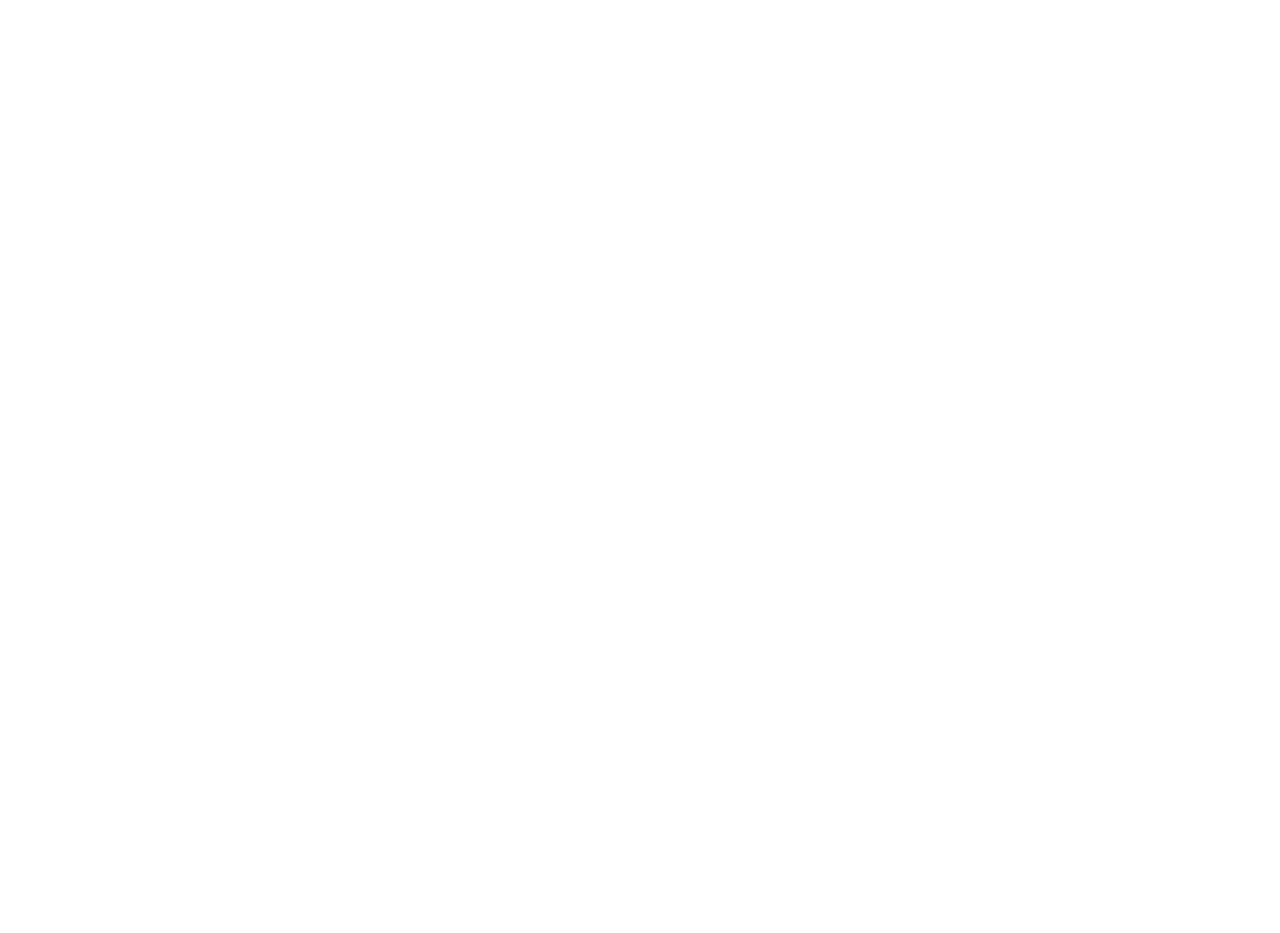
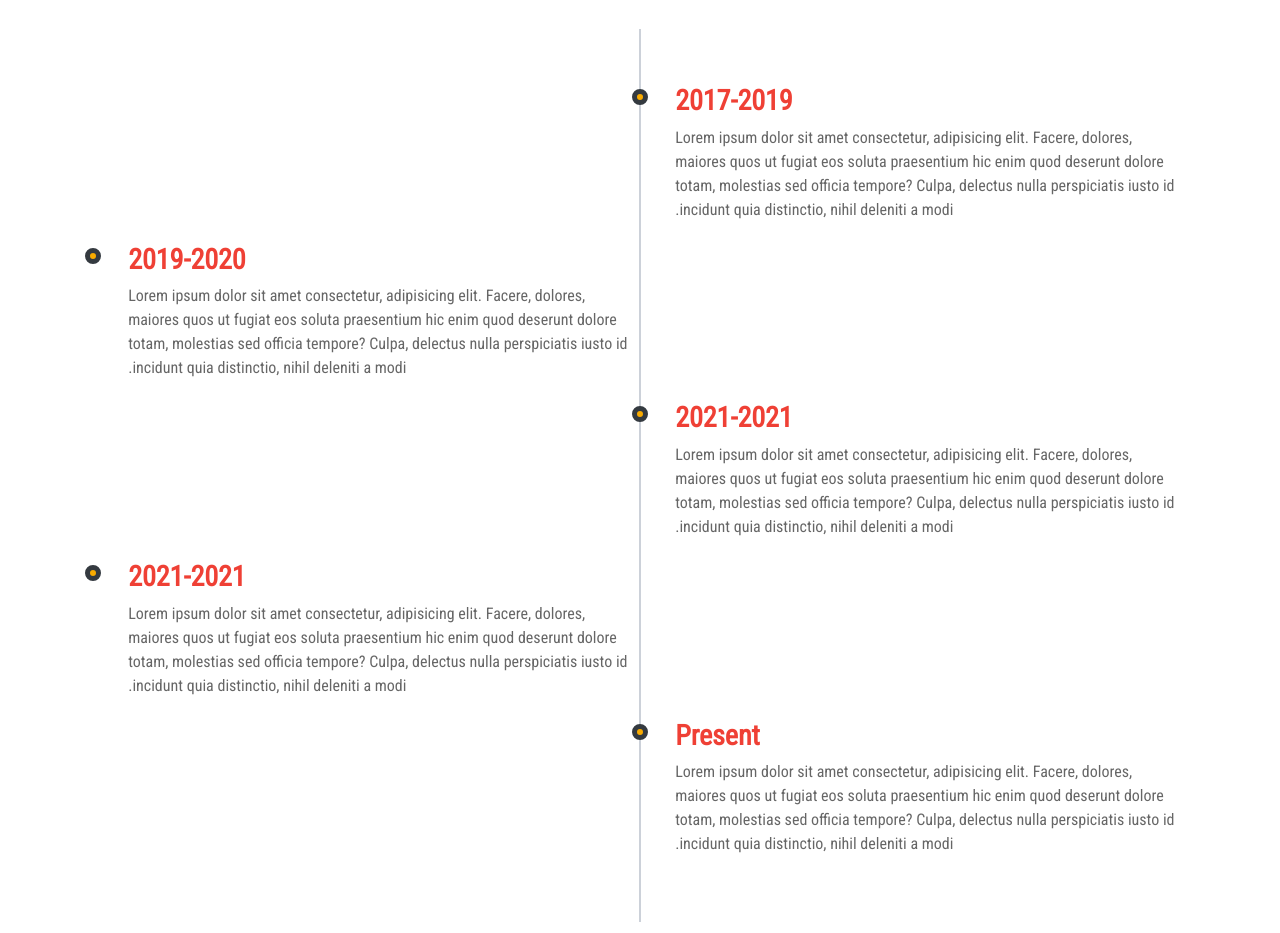
Before and after one commit to theoverse/portfolio-project, a React (Create React App) app: page / in a window 1280 px wide. Shown: the part 1820-2753 px from the top of the page. Before the commit the page ends 1686 px from the top, so only its background shows below. Built offline with nearby package versions, Linux system fonts and the light colour scheme.

Commit message:
Experience completed

```diff
--- a/src/App.css
+++ b/src/App.css
@@ -7,6 +7,8 @@
 :root {
   --primary-white: #ffffff;
   --primary-light-grey: #f4f4f4;
+  --primary-grey: #ccd1d9;
+  --primary-dark-grey: #666666;
   --primary-orange: #f9ab00;
   --primary-dark: rgb(52, 58, 64);
   --primary-red: #ef4035;
@@ -160,7 +162,7 @@
   }
 }
 
-/************************** Interests ****************************/
+/************************** INTERESTS ****************************/
 .interests {
   text-align: center;
   padding-bottom: 2rem;
@@ -214,3 +216,89 @@
 .interests .box:hover p {
   color: var(--primary-white);
 }
+
+/************************* EXPERIENCE *****************************/
+.experience {
+  padding: 0.7rem;
+}
+
+.experience-wrapper {
+  position: relative;
+  padding: 3.125rem 0;
+  overflow: hidden;
+}
+
+.experience h1 {
+  text-transform: uppercase;
+  color: var(--primary-orange);
+}
+.experience-wrapper::before {
+  position: absolute;
+  content: "";
+  top: 0;
+  left: 50%;
+  margin-left: -0.0625rem;
+  width: 0.125rem;
+  height: 100%;
+  background: var(--primary-grey);
+  z-index: 1;
+}
+
+.timeline-block {
+  width: calc(50% + 0.5rem);
+  display: flex;
+  justify-content: space-between;
+  clear: both;
+}
+
+.timeline-block-right {
+  float: right;
+}
+
+.timeline-block-left {
+  float: left;
+  direction: ltr;
+}
+
+.marker {
+  width: 1rem;
+  height: 1rem;
+  border-radius: 50%;
+  border: 0.3125rem solid var(--primary-dark);
+  background: var(--primary-orange);
+  margin-top: 0.625rem;
+  z-index: 3;
+}
+
+.timeline-content {
+  width: 95%;
+  padding: 0 0.9375rem;
+  color: var(--primary-dark-grey);
+  direction: rtl;
+}
+
+.timeline-content h3 {
+  margin-top: 0.3125rem;
+  color: var(--primary-red);
+  font-weight: 900;
+}
+
+/*-------------------------- MEDIA ---------------------------*/
+@media(max-width: 768px) {
+  .experience .container {
+    padding-left: 0;
+  }
+  .experience-wrapper::before {
+    left: 0.5rem;
+    margin-bottom: 1.875rem;
+  }
+  .timeline-block-right {
+    float: none;
+    width: 100%;
+  }
+  .timeline-block-left {
+    float: none;
+    direction: ltr;
+    width: 100%;
+  }
+}
--- a/src/App.js
+++ b/src/App.js
@@ -5,6 +5,7 @@
 import Header from './component/Header';
 import AboutMe from './component/AboutMe';
 import Interests from './component/Interests';
+import Experience from './component/Experience';
 
 function App() {
   const particlesInit = (main) => {
@@ -106,6 +107,7 @@
         <Header />
         <AboutMe />
         <Interests />
+        <Experience />
       </>
     </div>
   );
--- /dev/null
+++ b/src/component/Experience.js
@@ -0,0 +1,54 @@
+import React from 'react'
+
+const Experience = () => {
+    return (
+        <div className="experience">
+            <div className="d-flex justify-content-center my-5">
+                <h1>Experience</h1>
+            </div>
+            <div className="container experience-wrapper">
+                <div className="timeline-block timeline-block-right">
+                    <div className="marker"></div>
+                    <div className="timeline-content">
+                        <h3>2017-2019</h3>
+                        <p>Lorem ipsum dolor sit amet consectetur, adipisicing elit. Facere, dolores, maiores quos ut fugiat eos soluta praesentium hic enim quod deserunt dolore totam, molestias sed officia tempore? Culpa, delectus nulla perspiciatis iusto id incidunt quia distinctio, nihil deleniti a modi.</p>
+                    </div>
+                </div>
+                {/*  */}
+                <div className="timeline-block timeline-block-left">
+                    <div className="marker"></div>
+                    <div className="timeline-content">
+                        <h3>2019-2020</h3>
+                        <p>Lorem ipsum dolor sit amet consectetur, adipisicing elit. Facere, dolores, maiores quos ut fugiat eos soluta praesentium hic enim quod deserunt dolore totam, molestias sed officia tempore? Culpa, delectus nulla perspiciatis iusto id incidunt quia distinctio, nihil deleniti a modi.</p>
+                    </div>
+                </div>
+                {/*  */}
+                <div className="timeline-block timeline-block-right">
+                    <div className="marker"></div>
+                    <div className="timeline-content">
+                        <h3>2021-2021</h3>
+                        <p>Lorem ipsum dolor sit amet consectetur, adipisicing elit. Facere, dolores, maiores quos ut fugiat eos soluta praesentium hic enim quod deserunt dolore totam, molestias sed officia tempore? Culpa, delectus nulla perspiciatis iusto id incidunt quia distinctio, nihil deleniti a modi.</p>
+                    </div>
+                </div>
+                {/*  */}
+                <div className="timeline-block timeline-block-left">
+                    <div className="marker"></div>
+                    <div className="timeline-content">
+                        <h3>2021-2021</h3>
+                        <p>Lorem ipsum dolor sit amet consectetur, adipisicing elit. Facere, dolores, maiores quos ut fugiat eos soluta praesentium hic enim quod deserunt dolore totam, molestias sed officia tempore? Culpa, delectus nulla perspiciatis iusto id incidunt quia distinctio, nihil deleniti a modi.</p>
+                    </div>
+                </div>
+                {/*  */}
+                <div className="timeline-block timeline-block-right">
+                    <div className="marker"></div>
+                    <div className="timeline-content">
+                        <h3>Present</h3>
+                        <p>Lorem ipsum dolor sit amet consectetur, adipisicing elit. Facere, dolores, maiores quos ut fugiat eos soluta praesentium hic enim quod deserunt dolore totam, molestias sed officia tempore? Culpa, delectus nulla perspiciatis iusto id incidunt quia distinctio, nihil deleniti a modi.</p>
+                    </div>
+                </div>
+            </div>
+        </div>
+    )
+}
+
+export default Experience
--- a/src/component/Interests.js
+++ b/src/component/Interests.js
@@ -8,7 +8,7 @@
             <h1 className="py-5">My Interests</h1>
             <div className="container">
                 <div className="row">
-                    <div className="col-md-3 col-sm-6">
+                    <div className="col-lg-3 col-md-6 col-sm-6">
                         <div className="box">
                             <div className="circle"><FontAwesomeIcon className="icon" icon={faDesktop} size="2x" /></div>
                             <h3>Web Design</h3>
@@ -16,7 +16,7 @@
                         </div>
                     </div>
                     {/*  */}
-                    <div className="col-md-3 col-sm-6">
+                    <div className="col-lg-3 col-md-6 col-sm-6">
                         <div className="box">
                             <div className="circle"><FontAwesomeIcon className="icon" icon={faFileCode} size="2x" /></div>
                             <h3>Web Development</h3>
@@ -24,7 +24,7 @@
                         </div>
                     </div>
                     {/*  */}
-                    <div className="col-md-3 col-sm-6">
+                    <div className="col-lg-3 col-md-6 col-sm-6">
                         <div className="box">
                             <div className="circle"><FontAwesomeIcon className="icon" icon={faEye} size="2x" /></div>
                             <h3>Animation</h3>
@@ -32,7 +32,7 @@
                         </div>
                     </div>
                     {/*  */}
-                    <div className="col-md-3 col-sm-6">
+                    <div className="col-lg-3 col-md-6 col-sm-6">
                         <div className="box">
                             <div className="circle"><FontAwesomeIcon className="icon" icon={faGamepad} size="2x" /></div>
                             <h3>Game Development</h3>
--- a/src/component/Navbar.js
+++ b/src/component/Navbar.js
@@ -31,7 +31,7 @@
                             <a className="nav-link" href="#">blog</a>
                         </li>
                         <li className="nav-item">
-                            <a className="nav-link" href="#">portfolio</a>
+                            <a className="nav-link" href="#">experience</a>
                         </li>
                         <li className="nav-item">
                             <a className="nav-link" href="#">contacts</a>
```
